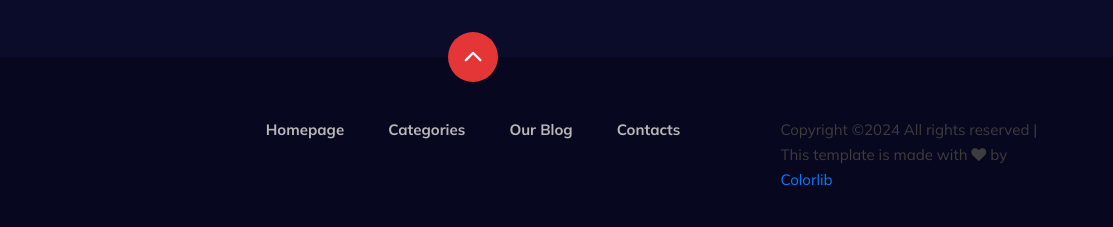
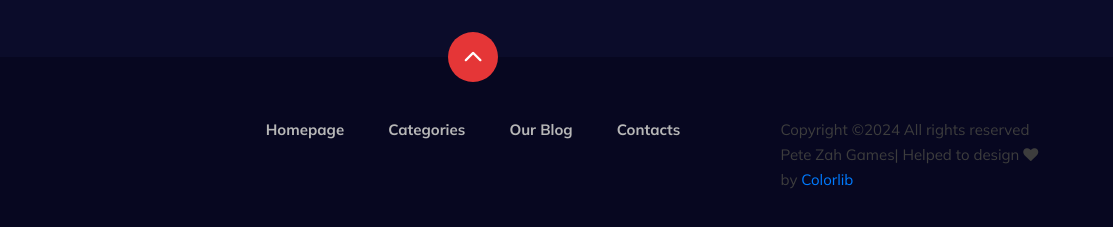
Before and after one commit to pineapple-petezah/testdesign, a plain HTML site: page index.html in a window 1280 px wide. Shown: the part 4855-5082 px from the top of the page, 167-1280 px from the left. Drawn offline with nearby package versions, Linux system fonts and the light colour scheme.

Commit message:
Update index.html

```diff
--- a/index.html
+++ b/index.html
@@ -707,7 +707,7 @@
             </div>
             <div class="col-lg-3">
                 <p><!-- Link back to Colorlib can't be removed. Template is licensed under CC BY 3.0. -->
-                  Copyright &copy;<script>document.write(new Date().getFullYear());</script> All rights reserved | This template is made with <i class="fa fa-heart" aria-hidden="true"></i> by <a href="https://colorlib.com" target="_blank">Colorlib</a>
+                  Copyright &copy;<script>document.write(new Date().getFullYear());</script> All rights reserved Pete Zah Games| Helped to design <i class="fa fa-heart" aria-hidden="true"></i> by <a href="#" target="_blank">Colorlib</a>
                   <!-- Link back to Colorlib can't be removed. Template is licensed under CC BY 3.0. --></p>
 
               </div>
```
